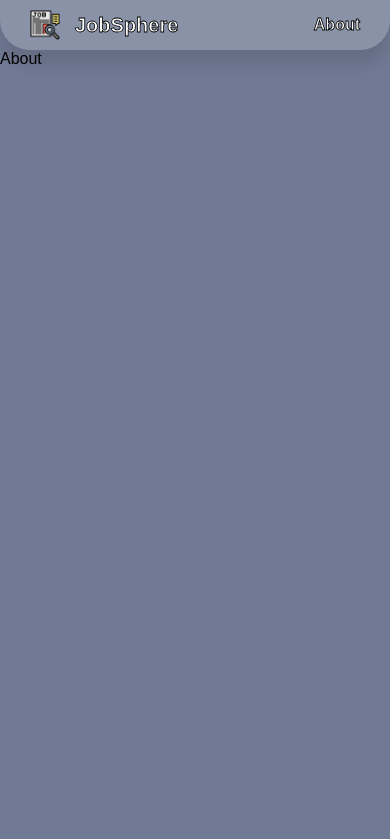
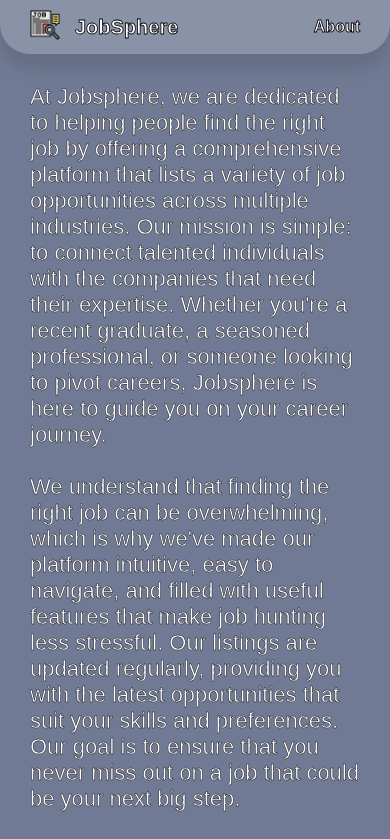
Before and after one commit to YashaswiniMM27/JobListing, a React (Vite) app: page /about in a window 390 px wide. Shown: the top 839 px of the page. Built offline with nearby package versions, Linux system fonts and the light colour scheme; a web font is replaced by a local one.

Commit message:
Creating about page and fixing some styling

```diff
--- a/src/components/navbar.jsx
+++ b/src/components/navbar.jsx
@@ -1,13 +1,19 @@
 import React from 'react'
+import { Link } from 'react-router-dom';
+
 
 function Navbar() {
     return (
         <header className='navbar'>
             <div className='title'>
-                <img src="/assets/Favicon.png" alt="Logo" />
-                <span>JobSphere</span>
+            <Link to='/'>
+                    <img src="/assets/Favicon.png" alt="Logo" />
+            </Link>
+            <Link to='/' className='titleText'>JobSphere</Link>
             </div>
+            <Link to='/about'>
             <div className='about'>About</div>
+            </Link>
         </header>
     )
 }
--- a/src/pages/about.jsx
+++ b/src/pages/about.jsx
@@ -2,7 +2,12 @@ import React from 'react'
 
 function About() {
   return (
-    <div>About</div>
+    <div className='aboutPage'>
+      At Jobsphere, we are dedicated to helping people find the right job by offering a comprehensive platform that lists a variety of job opportunities across multiple industries. Our mission is simple: to connect talented individuals with the companies that need their expertise. Whether you're a recent graduate, a seasoned professional, or someone looking to pivot careers, Jobsphere is here to guide you on your career journey. <br /> <br />
+    We understand that finding the right job can be overwhelming, which is why we've made our platform intuitive, easy to navigate, and filled with useful features that make job hunting less stressful. Our listings are updated regularly, providing you with the latest opportunities that suit your skills and preferences. Our goal is to ensure that you never miss out on a job that could be your next big step. <br /> <br />
+    But we’re not just about finding you a job – we're about finding you the right job. We pride ourselves on offering personalized job recommendations that match your skills, experiences, and aspirations. With Jobsphere, you have access to not only job listings but also insightful resources that help you with your resume, cover letter, and interview preparation. <br /> <br />
+    We are continuously expanding and improving our platform to provide you with an even better experience. At Jobsphere, we're more than just a job board – we're your partner in building a successful career. Let us help you take the next step toward your future. <br /> <br />
+    </div>
   )
 }
 
--- a/src/pages/home.jsx
+++ b/src/pages/home.jsx
@@ -28,8 +28,8 @@ function Home() {
         fetchJobs();
     }, [dispatch])
 
-    if (loading) return <div>Loading...</div>;
-    if (error) return <div>{error}</div>;
+    if (loading) return <div className='loading'>Loading...</div>;
+    if (error) return <div className='error'>{error}</div>;
 
     return (
         <div className='home'>
--- a/src/styles/home.css
+++ b/src/styles/home.css
@@ -38,3 +38,13 @@
         width: 20%;
     }
 }
+
+.loading, .error{
+    display: flex;
+    justify-content: center;
+    align-items: center;
+    color: white;
+    -webkit-text-stroke: 1px black;
+    height: 100vh;
+    width: 100vw;
+}
--- a/src/styles/index.css
+++ b/src/styles/index.css
@@ -6,7 +6,14 @@ html, body{
     background-color: rgb(113, 122, 148);
 }
 
+a{
+    text-decoration: none;
+}
+
 .navbar{
+    position: sticky;
+    top: 0;
+    z-index: 1000;
     display: flex;
     align-items: center;
     justify-content: space-between;
@@ -48,7 +55,7 @@ html, body{
     }
 }
 
-.title span{
+.titleText{
     font-size: 26px;
     padding: 0 30px;
     color: rgb(255, 255, 255);
@@ -56,7 +63,7 @@ html, body{
 }
 
 @media (max-width: 768px) {
-    .title span{
+    .titleText{
         font-size: 20px;
         padding: 0 15px;
         -webkit-text-stroke: 0.8px black;
@@ -76,3 +83,22 @@ html, body{
         -webkit-text-stroke: 0.8px black;
     }
 }
+
+.aboutPage{
+    padding: 40px;
+    font-size: 26px;
+    font-weight: 500;
+    color: white;
+    -webkit-text-stroke: 0.4px black;
+}
+
+
+@media (max-width: 768px) {
+    .aboutPage{
+        padding: 30px;
+        font-size: 22px;
+        font-weight: 500;
+        color: white;
+        -webkit-text-stroke: 0.4px black;
+    }
+}
```
